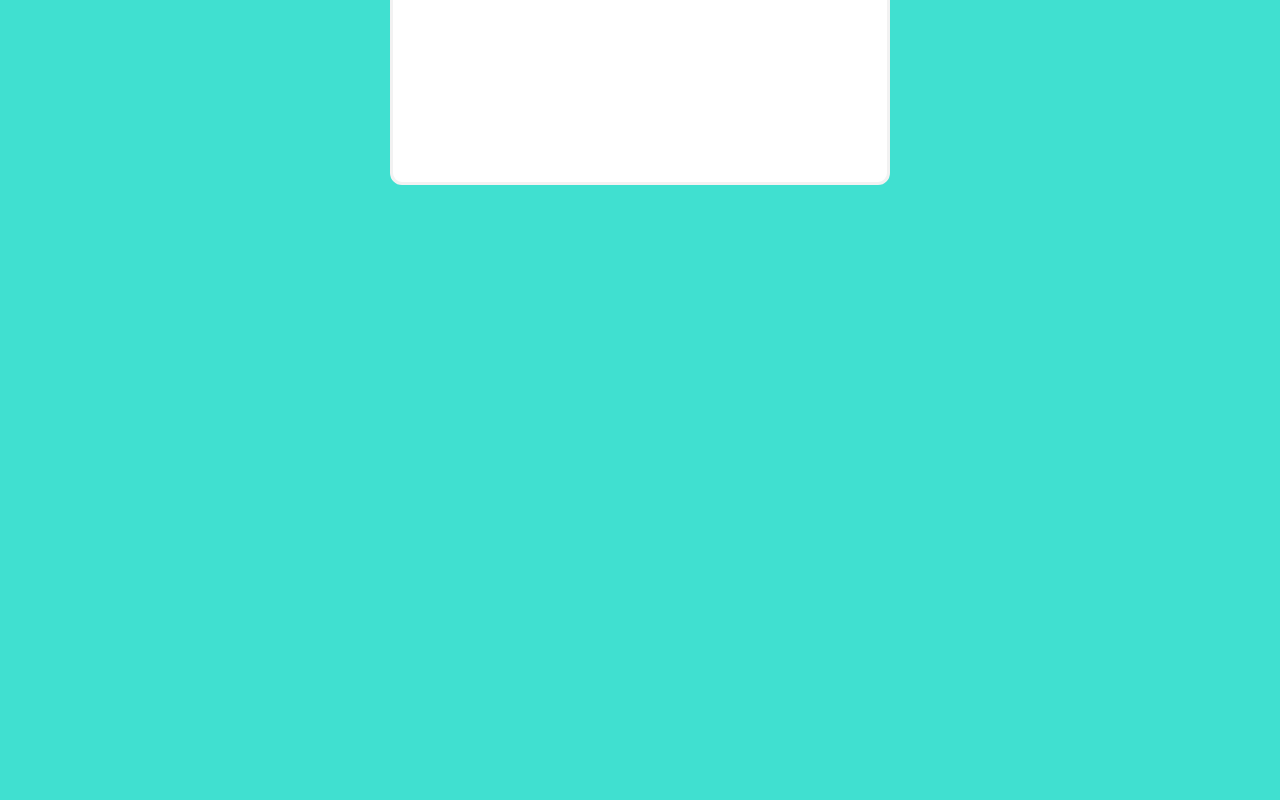
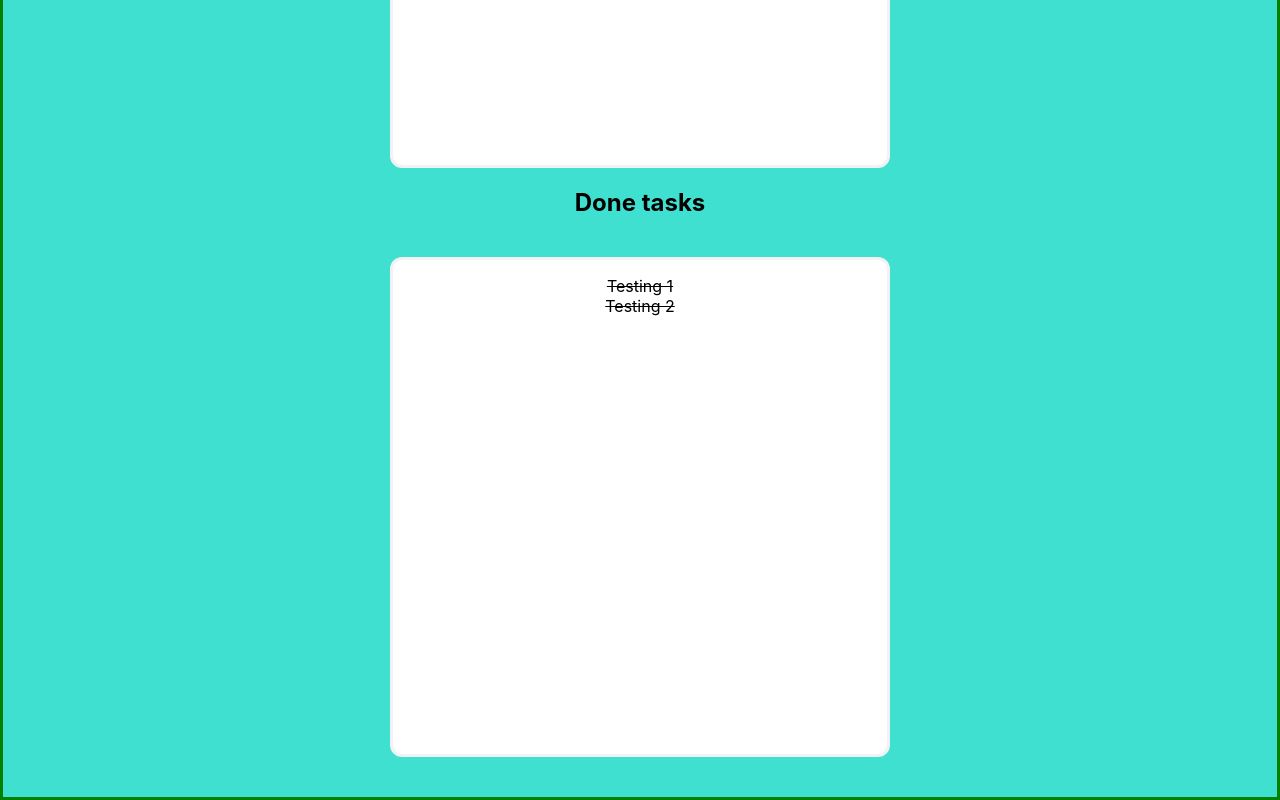
Before and after one commit to jfernando0911/reactjs-todo-list, a React (Create React App) app: page / in a window 1280 px wide. Shown: the part 468-1268 px from the top of the page. Before the commit the page ends 800 px from the top, so only its background shows below. Built offline with nearby package versions, Linux system fonts and the light colour scheme.

Commit message:
donde task list component added

```diff
--- /dev/null
+++ b/src/Components/DoneTaskList.js
@@ -0,0 +1,21 @@
+import React from 'react';
+import styles from './listContainer.module.css';
+
+const DoneTaskList = ({dt}) => {
+    console.log("We are in the doneTaSKlIST", dt);
+    // let listEl = props.doneTask;
+
+    //ya podemos agregar items al doneTask Ul
+    return (
+        <div className={styles.doneListContainer}>
+            <ul className={styles.doneUlContainer}>
+                <li>Testing 1</li>
+
+                <li>Testing 2</li>
+                {dt.map((e, i) => <li key={i}>{e}</li>)}
+            </ul>
+        </div>
+    );
+}
+
+export default DoneTaskList;
--- a/src/Components/TodoInput.js
+++ b/src/Components/TodoInput.js
@@ -1,6 +1,7 @@
 import React, { useState } from 'react';
 import styles from './todo.module.css';
 import ListElement from './ListElement';
+import DoneTaskList from './DoneTaskList';
 
 
 const TodoInput = () => {
@@ -39,7 +40,6 @@ const TodoInput = () => {
                 updateDoneTasks([...doneTask, getArray[index]]);
                 getArray.splice(index, 1);
                 console.log(getArray);
-                // setElements([...element,getArray]);
                 setElements(getArray);
 
             }
@@ -48,7 +48,7 @@ const TodoInput = () => {
     }
 
     return (
-        <div>
+        <div className={styles.mainContainer}>
             <input type="text" onKeyDown={pressedEnterKey} onChange={Changing} placeholder="Type the task" className={styles.todoListInput} />
 
             <h2>Task to do</h2>
@@ -62,7 +62,8 @@ const TodoInput = () => {
                 </ul>
 
             </div>
-
+            <h2>Done tasks</h2>
+            <DoneTaskList dt={doneTask}/>
         </div>
     );
 }
--- /dev/null
+++ b/src/Components/listContainer.module.css
@@ -0,0 +1,22 @@
+.doneListContainer{
+    border: 3px solid #f2f2f2;
+    height: 500px;
+    width: 500px;
+    margin: auto;
+    border-radius: 12px;
+    background-color: white;
+    margin-top: 20px;
+    margin-bottom: 40px;
+}
+
+.doneUlContainer{
+    display: flex;
+    flex-direction: column;
+    justify-content: space-around;
+    padding: 0;
+    list-style: none;
+}
+
+.doneUlContainer > li {
+    text-decoration: line-through;
+}
--- a/src/Components/todo.module.css
+++ b/src/Components/todo.module.css
@@ -1,5 +1,15 @@
+.mainContainer{
+    border: 3px solid green;
+    display: flex;
+    flex-direction: column;
+    justify-content: space-around;
+    /* vertical-align: center; */
+    align-items: center;
+    /* height: 300vh; */
+}
+
 .todoListInput{
-    margin-top: 20px;
+    /* margin-top: 20px; */
     height: 64px;
     width: 500px;
     border-radius: 15px;
@@ -9,6 +19,7 @@
     font-size: 1em;
     letter-spacing: 2px;
     font-weight: bold;
+    /* display: block; */
 
 }
 
```
